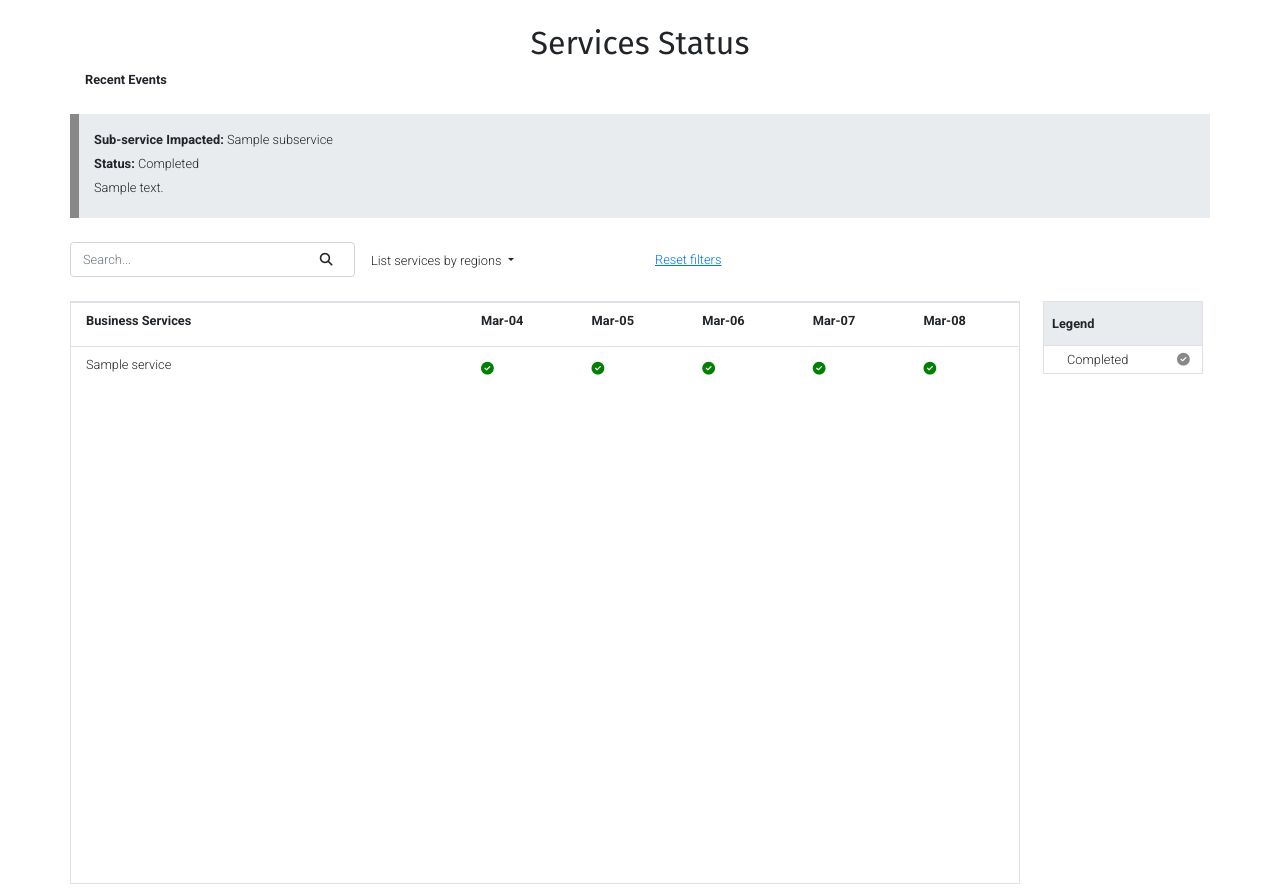
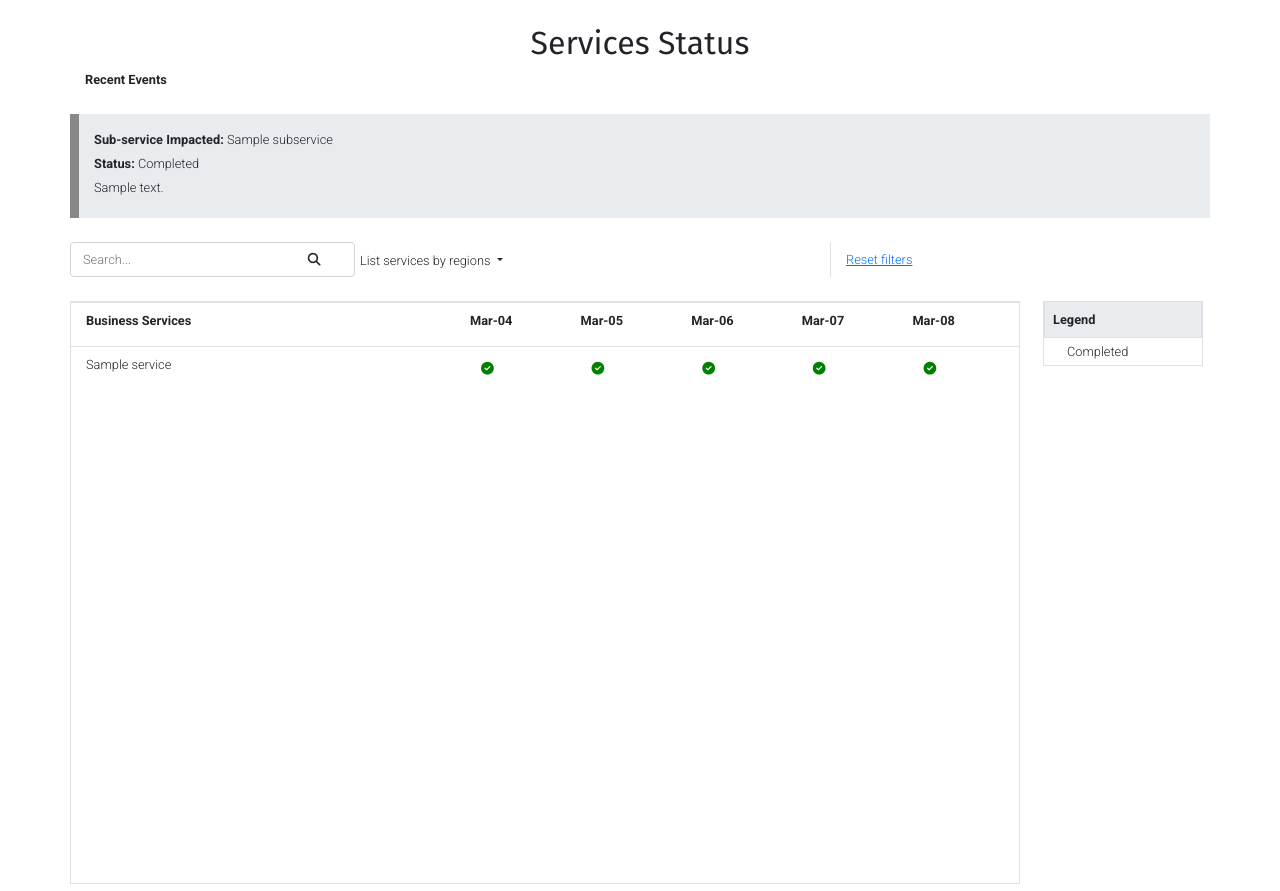
Before and after one commit to randomstylez/capstone1, a Django app: page /status/ in a window 1280 px wide. Shown: the part 50-941 px from the top of the page. Run offline with Django 3.2, Linux system fonts and the light colour scheme; tables that the repository leaves empty hold one stand-in row (values such as "Sample post"); some libraries are stand-ins or nearby versions.

Commit message:
Making page responsive

```diff
--- a/status/static/status/css/style.css
+++ b/status/static/status/css/style.css
@@ -98,9 +98,12 @@ a:hover
     height:23rem;
 }
 
-#legend_heading{
-    width: 10rem;
+.legend_heading{
     background-color: #E9ECEF;
+}
+
+#dropdownMenuButton{
+    width: 7rem; important!
 }
 
 #ticket_info{
--- a/status/templates/status/base.html
+++ b/status/templates/status/base.html
@@ -5,6 +5,8 @@
 <head>
     <meta charset="UTF-8">
     <title>Services Status</title>
+
+    <meta name="viewport" content="width=device-width, initial-scale=1, shrink-to-fit=no">
 
     <!--Bootstrap4 CDN-->
     <link rel="stylesheet" href="https://stackpath.bootstrapcdn.com/bootstrap/4.4.1/css/bootstrap.min.css"
--- a/status/templates/status/services_status.html
+++ b/status/templates/status/services_status.html
@@ -8,6 +8,7 @@
 <div class="container mt-4" id="service_status_heading">
     <h1>Services Status</h1>
 </div>
+
 
 <!--Recent events section-->
 
@@ -44,12 +45,12 @@
                         </div>
                     </div>
                     <div class="col-2 p-0 m-0">
-                        <button type="submit" name="search_services" class="btn"><i class="fas fa-search"></i></button>
+                        <button type="submit" name="search_services" class="btn pl-0"><i class="fas fa-search"></i></button>
                     </div>
                 </div>
             </form>
         </div>
-        <div class="col-3">
+        <div class="col-5 pl-1 ">
             <!--Regions Dropdown-->
               <div class="dropdown">
                   <button class="btn dropdown-toggle p-0 pt-2" type="button" id="dropdownMenu1" data-toggle="dropdown" aria-haspopup="true" aria-expanded="false">
@@ -73,38 +74,71 @@
               </div>
               <!--End of Regions Dropdown-->
         </div>
-        <div class="col-3 d-flex align-items-center">
+        <div class="col-4 border-left d-flex align-items-center">
             <a href="/status" class="link">
                 <p class="m-0">Reset filters</p>
             </a>
         </div>
     </div>
 </div>
+<!--End of Search and filter section-->
 
-<!--End of Search and filter section-->
+<!--Small legend section-->
+<div class="container mt-3 d-lg-none">
+  <div class="row py-1 border-top border-bottom d-flex justify-content-center">
+      <div class="dropdown">
+      <button class="btn btn-secondary dropdown-toggle py-1" type="button" id="dropdownMenuButton" data-toggle="dropdown" aria-haspopup="true" aria-expanded="false">
+          Legend
+      </button>
+      <div class="dropdown-menu" aria-labelledby="dropdownMenuButton">
+          {% for instance in category_list %}
+          <div class="row m-0 p-0 dropdown-item">
+              <div class="col-10 d-inline">{{instance.status_category_tag}}</div>
+              <div class="col-2 d-inline">
+                   <span style="color: {{instance.status_category_color}}">
+                        {% if instance.status_category_tag == "Alert" %}
+                        <i class="fas fa-exclamation-circle"></i>
+                        {% elif instance.status_category_tag == "No Issues"%}
+                        <i class="fas fa-check-circle"></i>
+                        {% elif instance.status_category_tag == "In Process"%}
+                        <i class="fas fa-tools"></i>
+                        {% elif instance.status_category_tag == "Outage"%}
+                        <i class="fas fa-times-circle"></i>
+                        {% elif instance.status_category_tag == "Planned"%}
+                        <i class="far fa-calendar-alt"></i>
+                        {% endif %}
+                    </span>
+              </div>
+          </div>
+          {% endfor %}
+      </div>
+    </div>
+  </div>
+</div>
+<!--End of small legend section-->
 
 <div class="container mt-4 mb-2">
 
     <div class="row">
-        <div class="col-10 mb-2 border">
+        <div class="col-12 col-lg-10 mb-2 border">
              <!--Table headings-->
             <div class="row border-top border-bottom bold pt-2 mb-2" id="list_of_services_heading">
                 <div class="col-5">
                     <p>Business Services</p>
                 </div>
-                <div class="col">
+                <div class="col pl-1">
                     <p>{{days.4 | date:'M-d'}}</p>
                 </div>
-                <div class="col">
+                <div class="col pl-1">
                     <p>{{days.3 | date:'M-d'}}</p>
                 </div>
-                <div class="col">
+                <div class="col pl-1">
                     <p>{{days.2 | date:'M-d'}}</p>
                 </div>
-                <div class="col">
+                <div class="col pl-1">
                     <p>{{days.1 | date:'M-d'}}</p>
                 </div>
-                <div class="col">
+                <div class="col pl-1">
                     <p>{{days.0 | date:'M-d'}}</p>
                 </div>
             </div>
@@ -141,12 +175,12 @@
             </div>
             <!--End of Table Data-->
         </div>
-        <div class="col-2">
+        <div class="col-2 d-none d-lg-inline ">
             <!--Legend section-->
-            <div class="row py-2 border ml-2" id="legend_heading">
-                <p class="bold my-1 pl-2">Legend</p>
-            </div>
             <div class="container ml-2 border-left border-right border-bottom">
+                <div class="row py-1 border legend_heading">
+                    <p class="bold my-1 pl-2">Legend</p>
+                </div>
                 <!--Legend items-->
                 {% for instance in category_list %}
                 <div class="row pl-2" id="legend_items">
@@ -157,7 +191,7 @@
                         <p class="m-0 mt-1" style="color: {{instance.status_category_color}}">
                             {% if instance.status_category_tag == "Alert" %}
                             <i class="fas fa-exclamation-circle"></i>
-                            {% elif instance.status_category_tag == "Completed"%}
+                            {% elif instance.status_category_tag == "No Issues"%}
                             <i class="fas fa-check-circle"></i>
                             {% elif instance.status_category_tag == "In Process"%}
                             <i class="fas fa-tools"></i>
@@ -179,4 +213,5 @@
 </div>
 <!--End of Services List section-->
 
+
 {% endblock %}
--- a/status/views.py
+++ b/status/views.py
@@ -142,7 +142,6 @@ class ServicesStatusView(View):
         context['service_status'] = service_status
 
         return render(request, self.template_name, context)
-
 
 #Subscription page
 class SubscriptionView(View):
```
